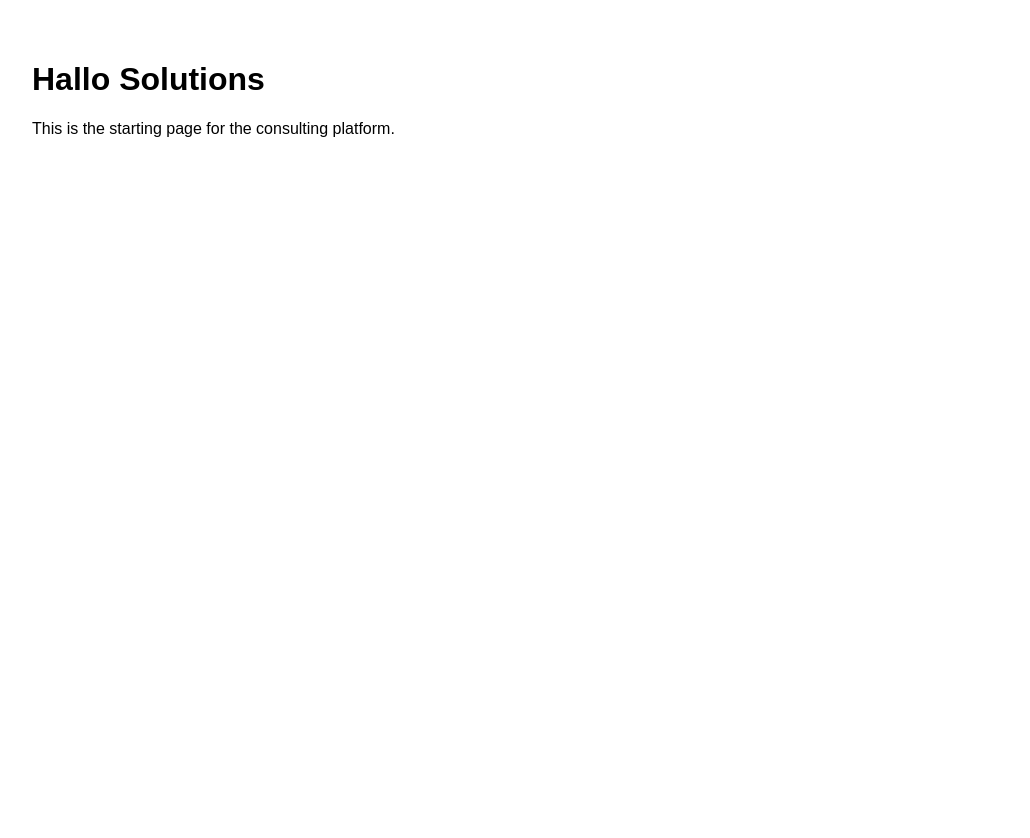
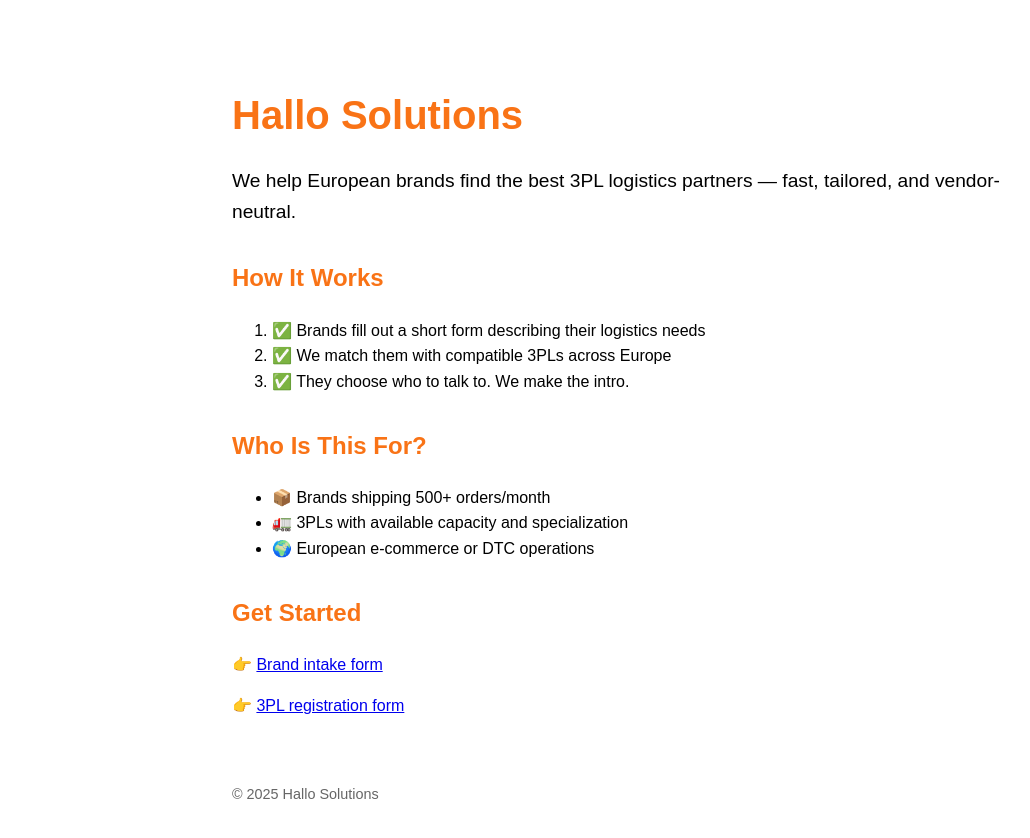
Before and after one commit to hugonec/hallosolutions, a Next.js app: page / in a window 1280 px wide. Shown: the top 838 px of the page, without its empty margins (8-1038 px from the left). Before the commit the page ends 800 px from the top, so only its background shows below. Built offline with nearby package versions, Linux system fonts and the light colour scheme.

Commit message:
Update index.js

```diff
--- a/pages/index.js
+++ b/pages/index.js
@@ -1,8 +1,38 @@
 export default function Home() {
   return (
-    <div style={{ padding: "2rem", fontFamily: "sans-serif" }}>
-      <h1>Hallo Solutions</h1>
-      <p>This is the starting page for the consulting platform.</p>
+    <div style={{
+      padding: "3rem 2rem",
+      fontFamily: "sans-serif",
+      lineHeight: 1.6,
+      maxWidth: "800px",
+      margin: "0 auto"
+    }}>
+      <h1 style={{ fontSize: "2.5rem", marginBottom: "1rem", color: "#f97316" }}>Hallo Solutions</h1>
+      <p style={{ fontSize: "1.2rem", marginBottom: "2rem" }}>
+        We help European brands find the best 3PL logistics partners — fast, tailored, and vendor-neutral.
+      </p>
+
+      <h2 style={{ fontSize: "1.5rem", marginTop: "2rem", color: "#f97316" }}>How It Works</h2>
+      <ol>
+        <li>✅ Brands fill out a short form describing their logistics needs</li>
+        <li>✅ We match them with compatible 3PLs across Europe</li>
+        <li>✅ They choose who to talk to. We make the intro.</li>
+      </ol>
+
+      <h2 style={{ fontSize: "1.5rem", marginTop: "2rem", color: "#f97316" }}>Who Is This For?</h2>
+      <ul>
+        <li>📦 Brands shipping 500+ orders/month</li>
+        <li>🚛 3PLs with available capacity and specialization</li>
+        <li>🌍 European e-commerce or DTC operations</li>
+      </ul>
+
+      <h2 style={{ fontSize: "1.5rem", marginTop: "2rem", color: "#f97316" }}>Get Started</h2>
+      <p>👉 <a href="https://tally.so/r/your-brand-form" target="_blank">Brand intake form</a></p>
+      <p>👉 <a href="https://tally.so/r/your-3pl-form" target="_blank">3PL registration form</a></p>
+
+      <footer style={{ marginTop: "4rem", fontSize: "0.9rem", color: "#666" }}>
+        © {new Date().getFullYear()} Hallo Solutions
+      </footer>
     </div>
   );
 }
```
